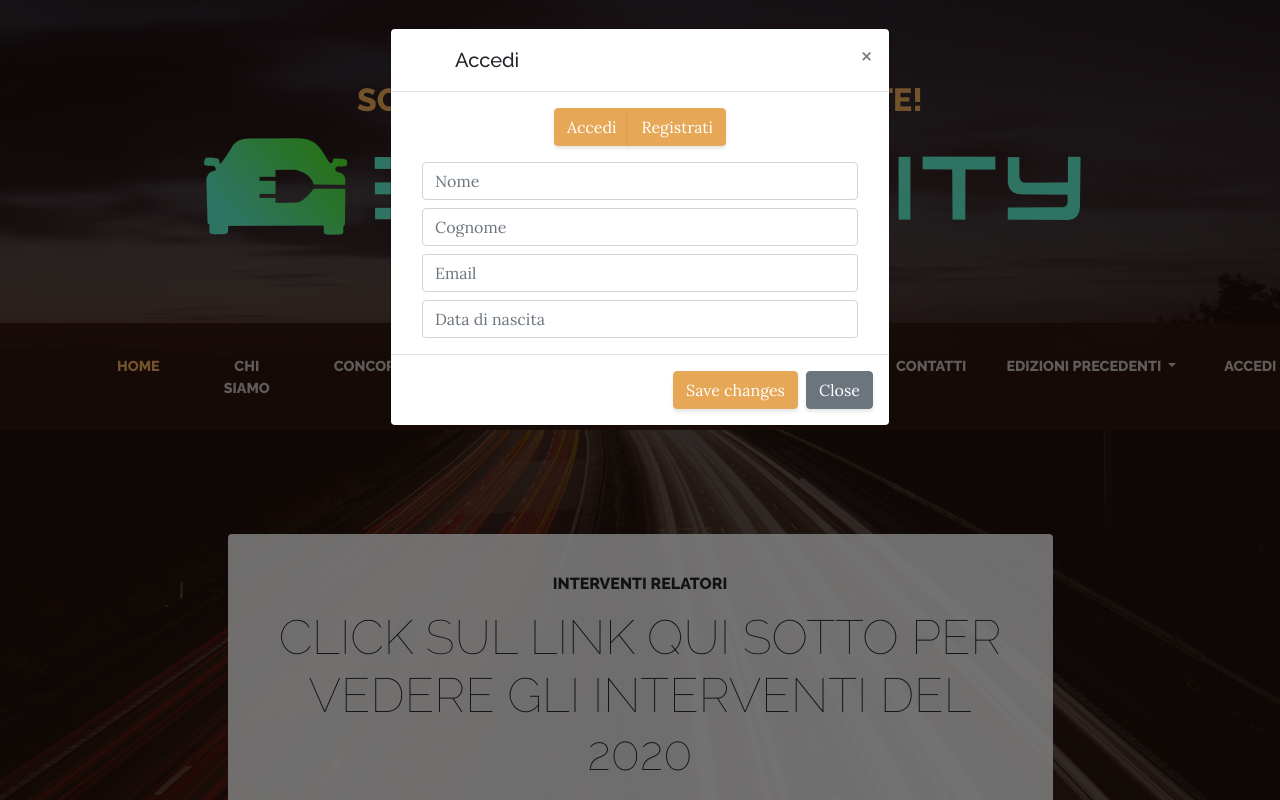
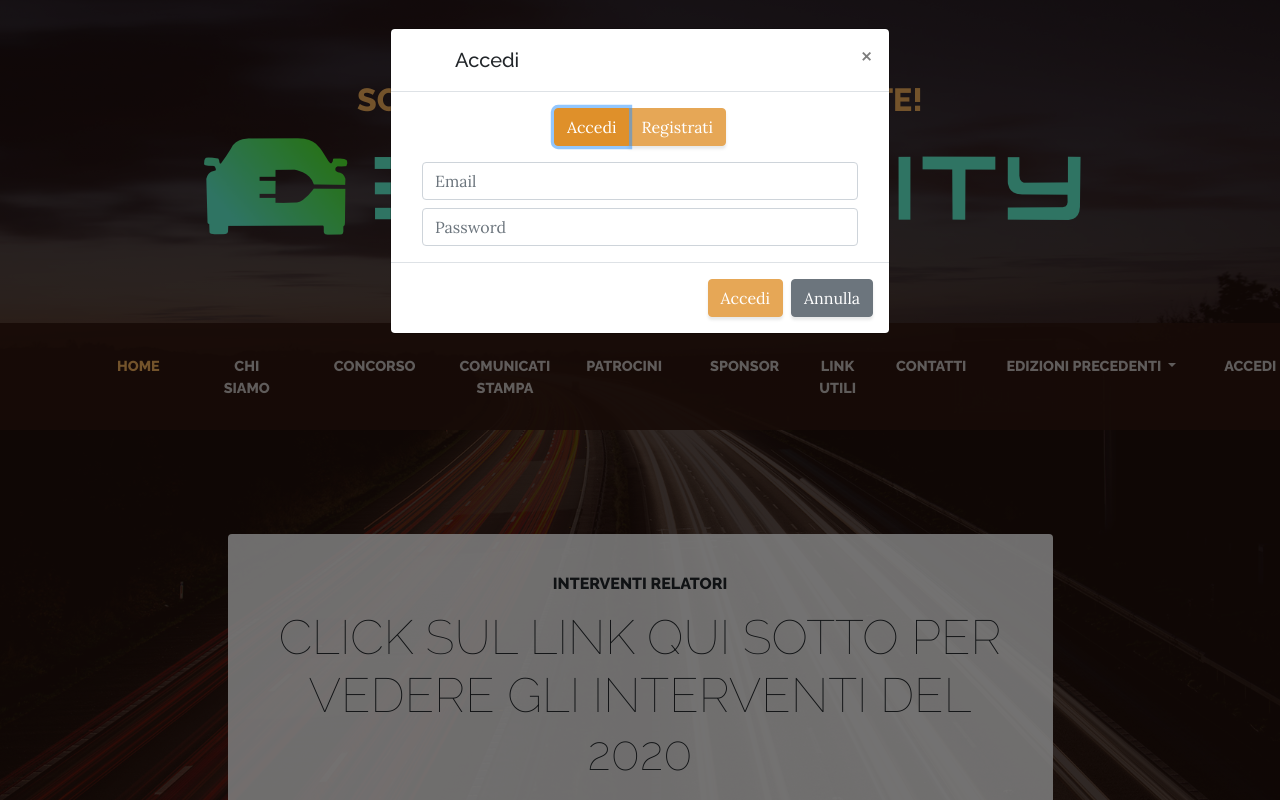
Before and after one commit to Fede-Carollo/emob, a website: page index.html in a window 1280 px wide. Both pictures are taken after a click on the link "ACCEDI". Shown: the top 800 px of the page. Drawn offline with nearby package versions, Linux system fonts and the light colour scheme; files that its build step writes are made by us from their sources.

Commit message:
Grafica modal accesso

```diff
--- a/css/business-casual.css
+++ b/css/business-casual.css
@@ -256,7 +256,7 @@ p {
 }
 
 .btn-primary:hover, .btn-primary:focus, .btn-primary:active {
-  background-color: #df902a;
+  background-color: #EA9600;
   border-color: #df902a;
 }
 
--- a/css/stylesheets.css
+++ b/css/stylesheets.css
@@ -0,0 +1,3 @@
+button.selected{
+    background-color: #EA9600;
+}
--- a/index.html
+++ b/index.html
@@ -45,17 +45,11 @@
             </div>
           </div>
           <div class="container rounded mt-3">
-            <div class="form">
-              <input class="form-control" type="text" placeholder="Nome">
-              <input class="form-control mt-2" type="text" placeholder="Cognome">
-              <input class="form-control mt-2" type="text" placeholder="Email">
-              <input class="form-control mt-2" type="text" placeholder="Data di nascita" id="datepicker" autocomplete="off">
-            </div>
           </div>
         </div>
         <div class="modal-footer">
-          <button type="button" class="btn btn-primary">Save changes</button>
-          <button type="button" class="btn btn-secondary" data-dismiss="modal">Close</button>
+          <button type="button" class="btn btn-primary" id="btnAccediModal">Accedi</button>
+          <button type="button" class="btn btn-secondary" data-dismiss="modal">Annulla</button>
         </div>
       </div>
     </div>
--- a/js/accedi_script.js
+++ b/js/accedi_script.js
@@ -1,20 +1,60 @@
+"use strict";
+
+let nowSelected = null;
+
 $(document).ready(function(){
-    $("#datepicker").on("click",function(){
-        $("#datepicker").datepicker();
-    });
     let buttons = $("#modalAccedi .modal-body button");
     buttons.on("click",function(){
-        //$("#modalAccedi .modal-body .container").empty();
+        if(nowSelected != $(this).html())
+        {
+            buttons.filter(".selected").removeClass("selected");
+            $(this).addClass("selected");
+            $("#modalAccedi .modal-body .container").empty();
             if($(this).html() == "Accedi")
             {
-            //GeneraAccedi();
+                GeneraAccedi();
             }
             else
             {
                 GeneraRegister();
             }
+            nowSelected = $(this).html();
+        }
     });
     $("#btnAccedi").on("click", function(){
-        //$(buttons).eq(0).click();
+        $(buttons).eq(0).click();
+        setTimeout(function(){
+            $(buttons).eq(0).focus();
+        },501);
+
     });
 });
+
+function GeneraAccedi()
+{
+    let string = '<div class="form">' +
+    '<div class="form">' +
+    '<input class="form-control" type="text" placeholder="Email">' +
+    '<input class="form-control mt-2" type="text" placeholder="Password">' +
+    '</div>';
+    $("#modalAccedi .modal-body .container").html(string);
+    $("#btnAccediModal").html("Accedi");
+}
+
+function GeneraRegister()
+{
+    let string = '<div class="form">' +
+                '<div class="form">' +
+                '<input class="form-control" type="text" placeholder="Nome">' +
+                '<input class="form-control mt-2" type="text" placeholder="Cognome">' +
+                '<input class="form-control mt-2" type="text" placeholder="Email">' +
+                '<input class="form-control mt-2" type="text" placeholder="Password">' +
+                '<input class="form-control mt-2" type="text" placeholder="Conferma Password">' +
+                '<input class="form-control mt-2" type="text" placeholder="Data di nascita" id="datepicker" autocomplete="off">' +
+                '</div>';
+    $("#modalAccedi .modal-body .container").html(string);
+    $("#btnAccediModal").html("Registrati");
+    $("#datepicker").on("click",function(){
+        $("#datepicker").datepicker();
+    });
+}
```
Lines whose indentation alone changed are shown as unchanged.
